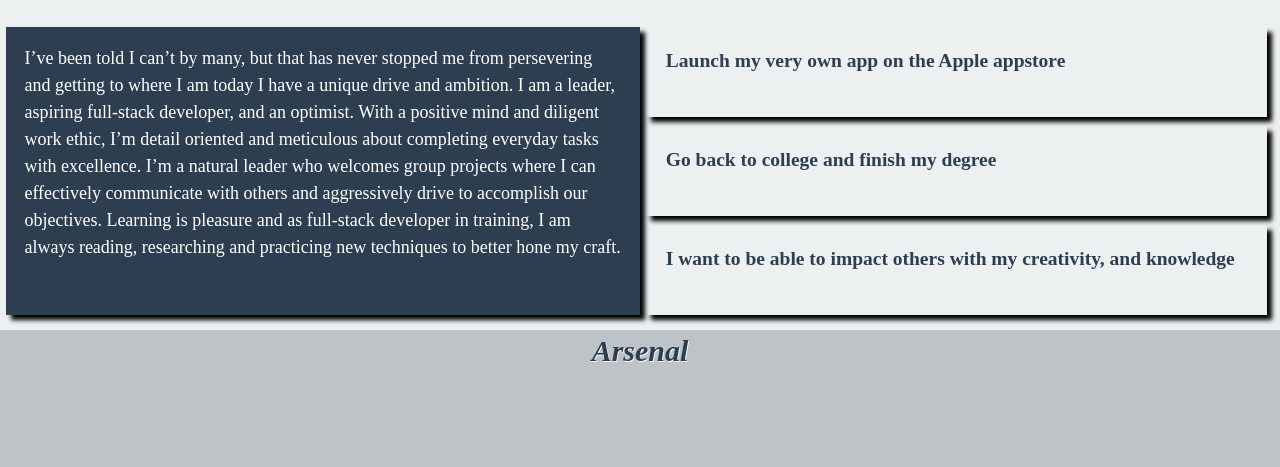
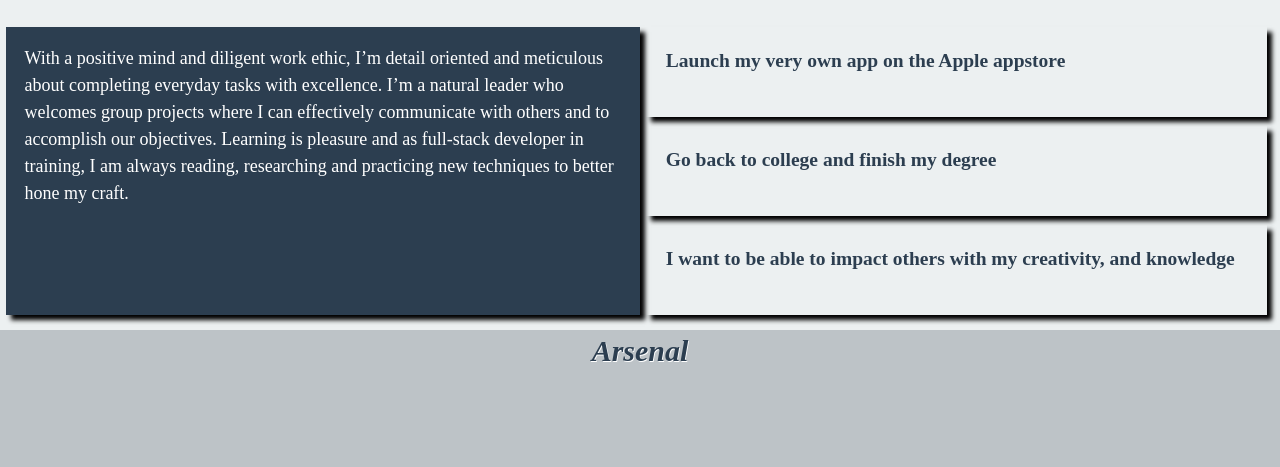
Before and after one commit to arangodavid/Portfolio, a plain HTML site: page index.html in a window 1280 px wide. Shown: the part 657-1124 px from the top of the page. Drawn offline with nearby package versions, Linux system fonts and the light colour scheme.

Commit message:
updated the about me paragraph

```diff
--- a/index.html
+++ b/index.html
@@ -32,13 +32,10 @@
         <div class="section_one">
           <h2 class="section_one_header section_one_header_top">About Me</h2>
           <article class="section_one_article">
-              I’ve been told I can’t by many, but that has never stopped me from
-              persevering and getting to where I am today I have a unique
-              drive and ambition. I am a leader, aspiring full-stack developer, and
-              an optimist. With a positive mind and diligent work ethic, I’m detail
+              With a positive mind and diligent work ethic, I’m detail
               oriented and meticulous about completing everyday tasks with excellence.
               I’m a natural leader who welcomes group projects where I can effectively
-              communicate with others and aggressively drive to accomplish our objectives.
+              communicate with others and to accomplish our objectives.
               Learning is pleasure and as full-stack developer in training, I am always reading,
               researching and practicing new techniques to better hone my craft.
           </article>
```
Also changed, not shown: 2 other files.
